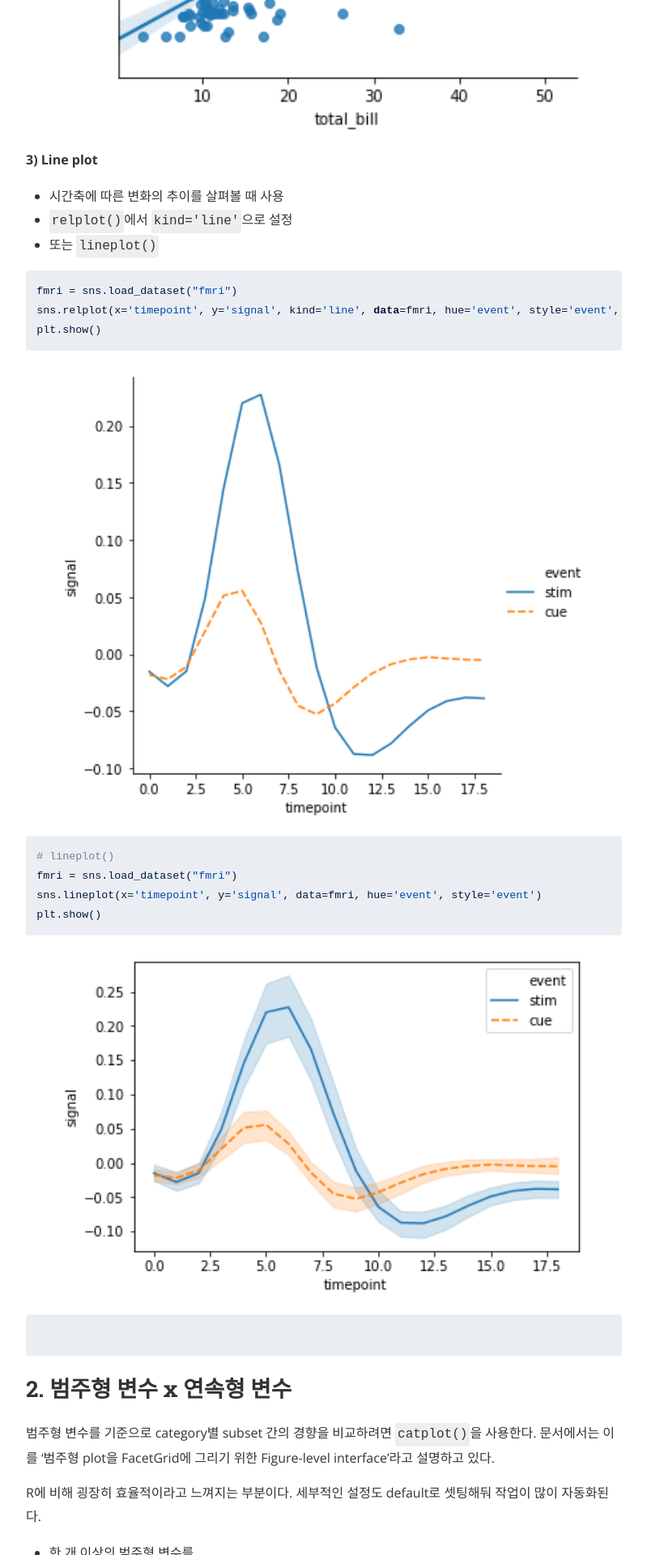
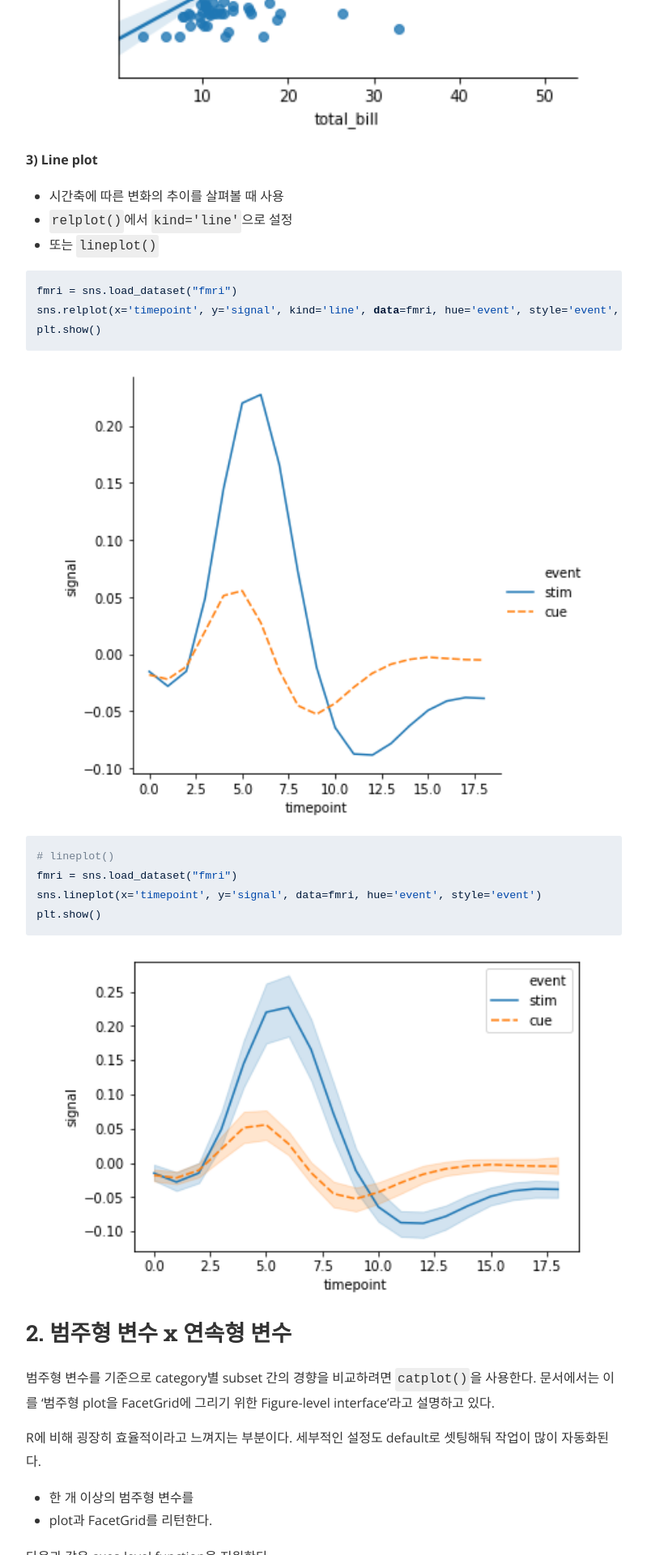
Before and after one commit to JessyMin/jessymin.github.io, a Jekyll site: the page built from _posts/2019-01-13-python-seaborn-package-1.md, in a window 1280 px wide. Shown: the part 4480-6400 px from the top of the page at 81% size, without its empty margins (240-1039 px from the left). Built offline with Jekyll 4.4.1, drawn with Linux system fonts in a browser that asks for light colours; nearby versions of some CDN libraries.

Commit message:
[edit] 단락 간격

````diff
--- a/_posts/2019-01-13-python-seaborn-package-1.md
+++ b/_posts/2019-01-13-python-seaborn-package-1.md
@@ -128,10 +128,6 @@
 
 
 
-```python
-
-```
-
 ## 2. 범주형 변수 x 연속형 변수
 
 범주형 변수를 기준으로 category별 subset 간의 경향을 비교하려면 `catplot()`을 사용한다. 문서에서는 이를 '범주형 plot을 FacetGrid에 그리기 위한 Figure-level interface'라고 설명하고 있다.
@@ -198,6 +194,8 @@
 <img src="https://raw.githubusercontent.com/JessyMin/jessymin.github.io/master/assets/images/2019-01-13/output_17_1.png" width="350">
 
 
+<br>
+
 
 ## 3. 어떤 함수를 쓸 것인가?
 
@@ -224,6 +222,9 @@
 ```
 
 <img src="https://raw.githubusercontent.com/JessyMin/jessymin.github.io/master/assets/images/2019-01-13/output_21_1.png" width="350">
+
+
+<br>
 
 
 ## 4. Facet Grid
````
